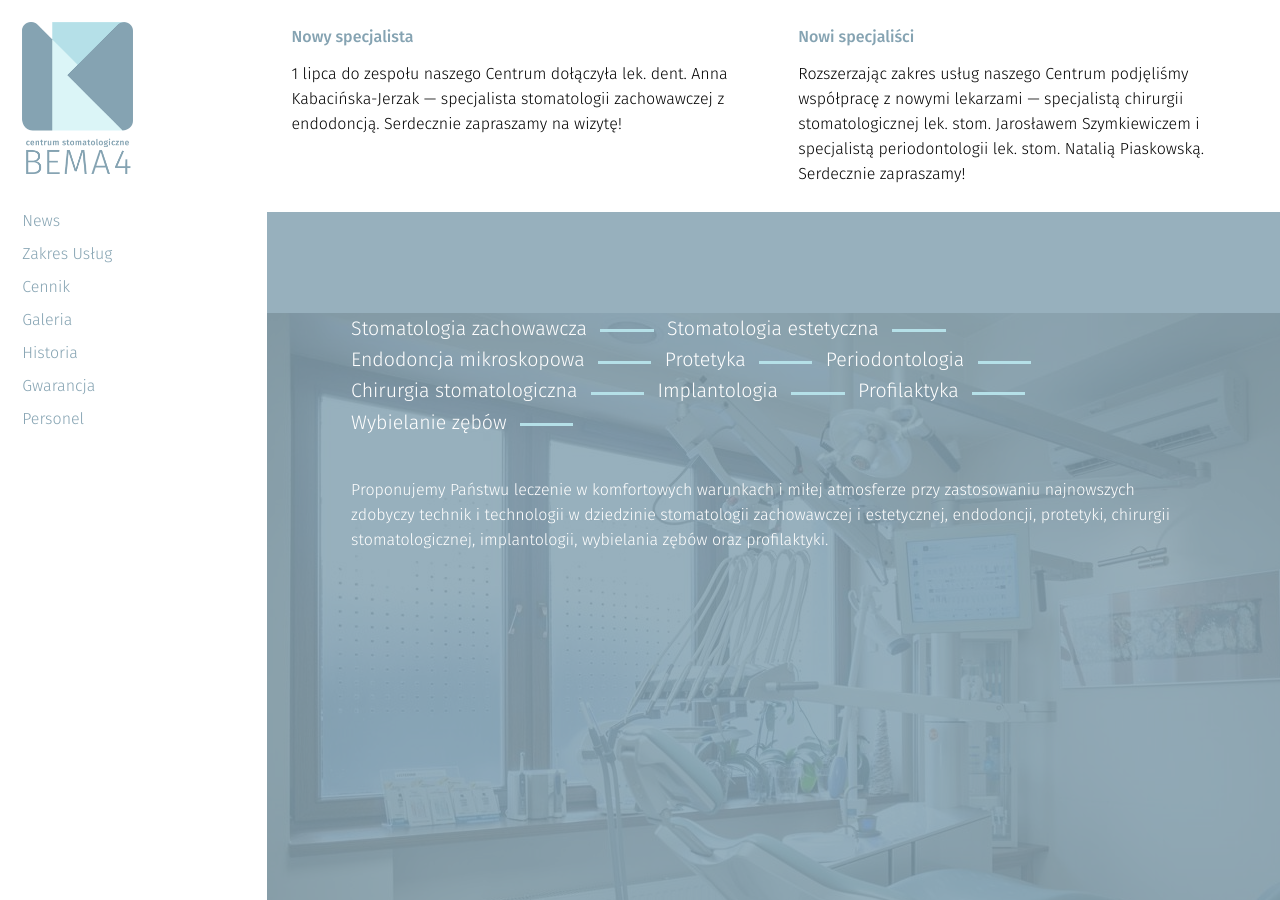
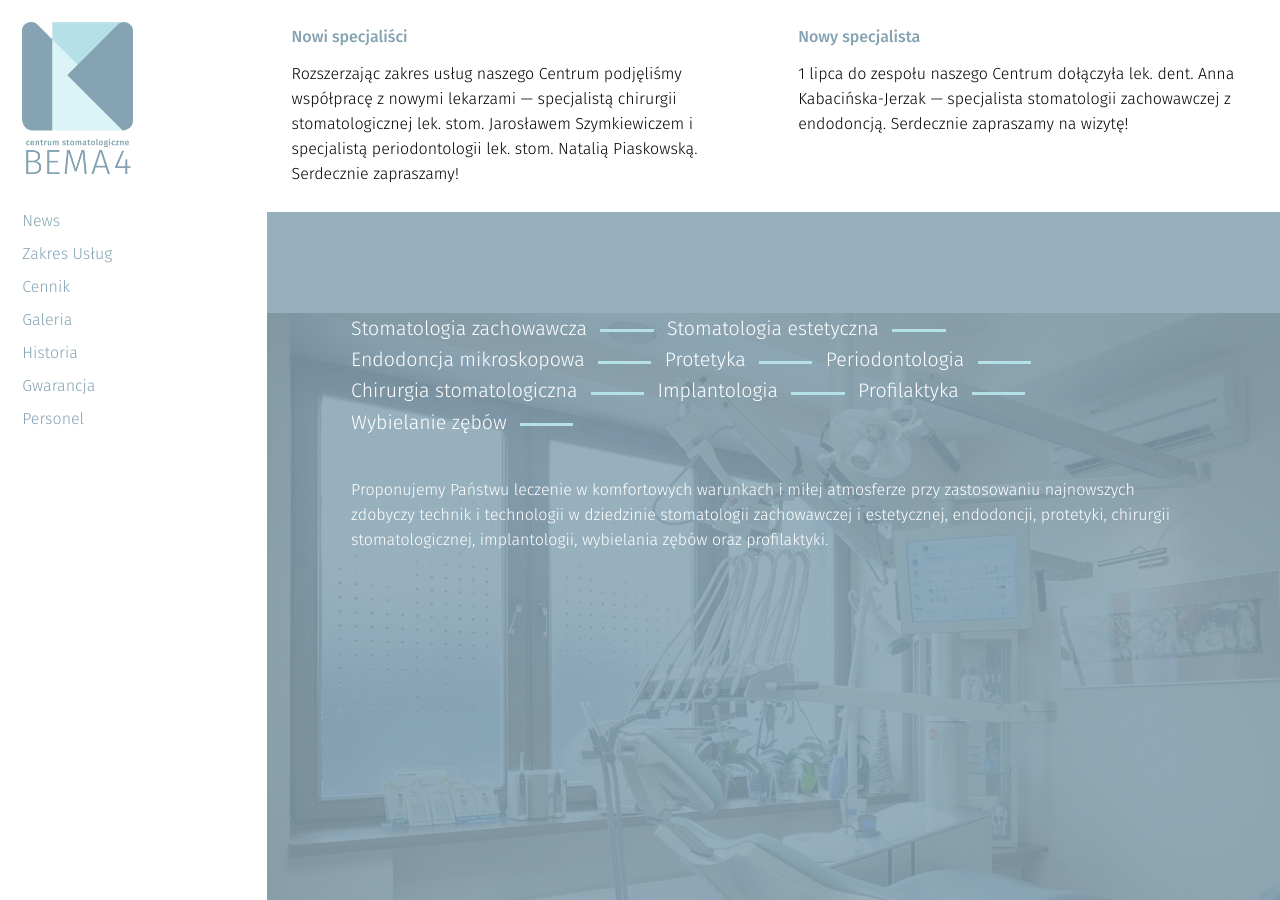
Before and after one commit to CSB4/bema4, a Jekyll site: the page built from index.html, in a window 1280 px wide and 900 px high. Built offline with Jekyll 4.4.1, drawn with Linux system fonts in a browser that asks for light colours; nearby versions of some CDN libraries; a file with an impossible date is left out.

Commit message:
fixing news order

```diff
--- a/_includes/slides/news.html
+++ b/_includes/slides/news.html
@@ -1,7 +1,7 @@
 <ul class="news">
 
 	{% assign counter = 0 %}
-	{% for news in site.news %}
+	{% for news in site.news reversed %}
 
 		{% assign counter = counter | plus: news.scale %}
 
```
Also changed, not shown: 1 other file.
